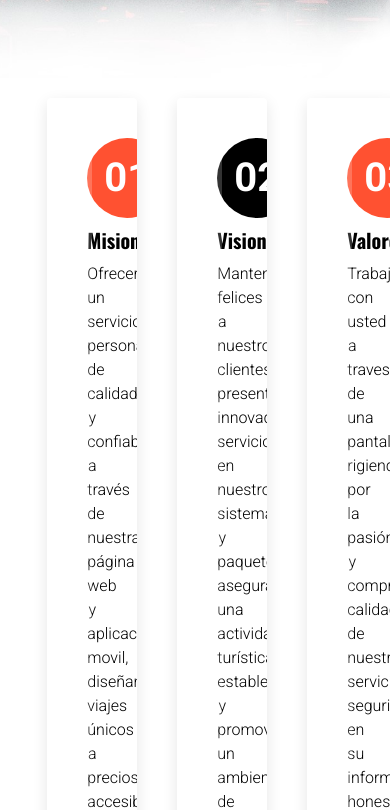
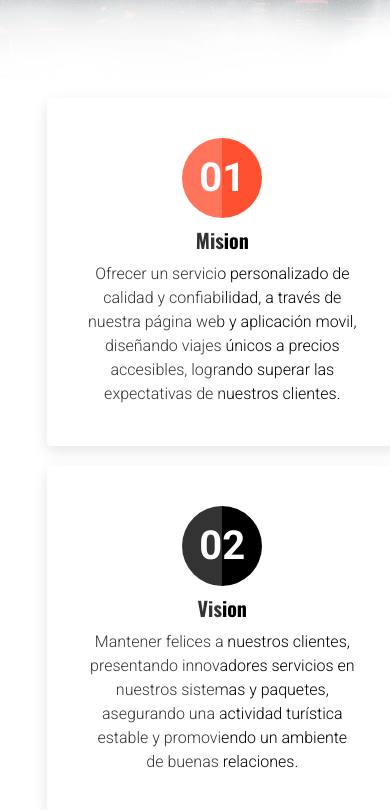
Before and after one commit to GuadalupeVT/Ryoko, a plain HTML site: page index.html in a window 390 px wide. Shown: the part 822-1632 px from the top of the page. Drawn offline with nearby package versions, Linux system fonts and the light colour scheme.

Commit message:
Se agrego responsive para conocenos

```diff
--- a/css/landing_page/conocenos.css
+++ b/css/landing_page/conocenos.css
@@ -5,7 +5,6 @@
 }
 
 .conocenos .box{
-    position: relative;
     width: 350px;
     padding: 40px;
     background: #fff;
@@ -17,6 +16,7 @@
     left: 7%;
     overflow: hidden;
     text-align: center;
+    position: relative;
 }
 
 .conocenos .box::before{
@@ -98,3 +98,13 @@
     margin: 0;
     padding: 0;
 }
+/*reponsive*/
+@media(max-width: 1000px){
+
+    .conocenos{
+        display: block !important;
+        width: 100%;
+
+    }
+
+}
--- a/index.html
+++ b/index.html
@@ -52,7 +52,7 @@
                             <a class="nav-link" href="#conocenos">Conocenos</a>
                         </li>
                         <li class="nav-item">
-                            <a class="nav-link" href="#">Screenshot</a>
+                            <a class="nav-link" href="#">Screenshots</a>
                         </li>
                         <li class="nav-item">
                             <a class="nav-link" href="#">Paquetes</a>
```
